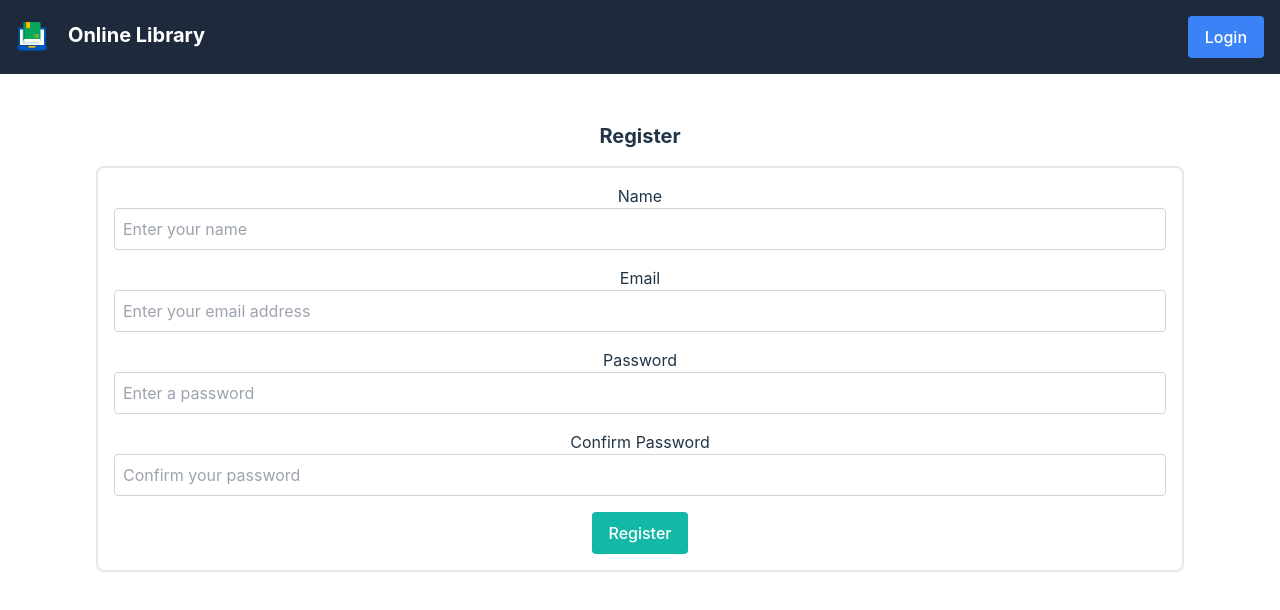
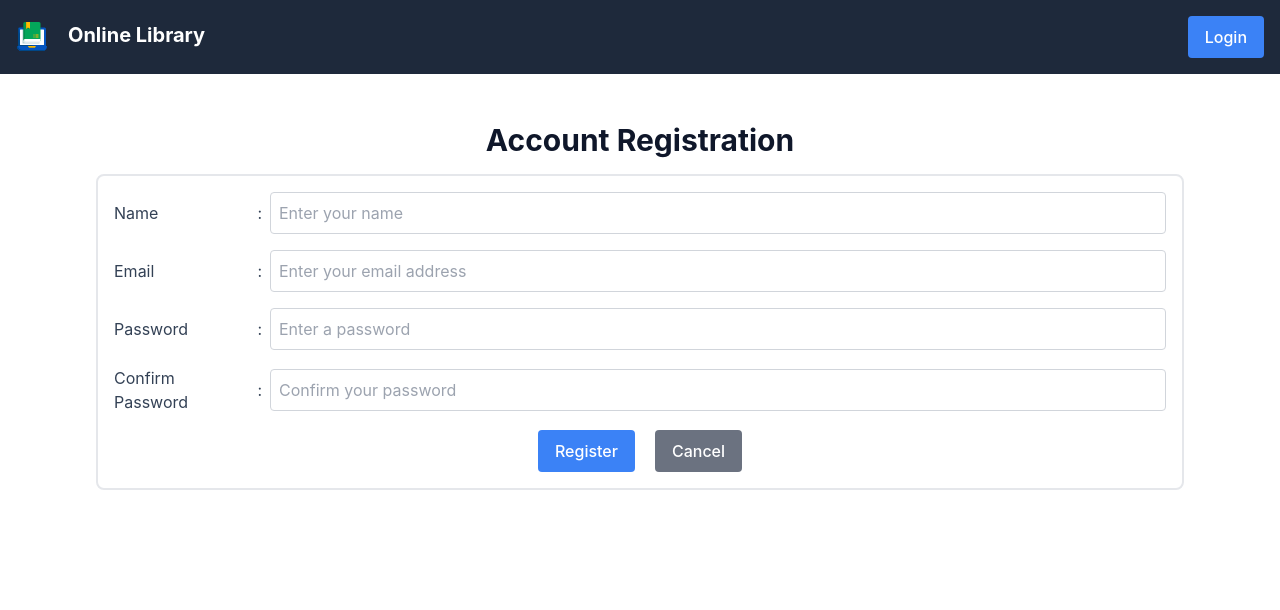
Before and after one commit to munzayanahusn/HW-React-Book, a React (Vite) app in the folder frontend/: page /register in a window 1280 px wide. Shown: the top 610 px of the page. Built offline with nearby package versions, Linux system fonts and the light colour scheme.

Commit message:
style: registration

```diff
--- a/frontend/src/pages/Register.jsx
+++ b/frontend/src/pages/Register.jsx
@@ -24,62 +24,70 @@ const Register = () => {
     }
   };
 
+  const handleCancel = () => {
+    navigate("/");
+  };
+
   return (
-    <div className="w-full py-4 px-24 mx-auto mt-8">
-      <h1 className="text-xl font-bold mb-4">Register</h1>
+    <div className="w-full py-4 px-24 mx-auto mt-8 style={{ width: '2000px' }}">
+      <h1 className="text-3xl text-slate-900 font-bold mb-4">Account Registration</h1>
 
       <div className="border-2 border-gray-200 rounded-lg p-4">
       <form onSubmit={handleSubmit}>
         {error && <div className="text-red-500 mb-4">{error}</div>}
 
-          <div className="mb-4">
-            <label htmlFor="name" className="block">Name</label>
+        <div className="flex mb-4 items-center">
+          <label htmlFor="name" className="block text-slate-700 text-left mr-4" style={{ width: '150px' }}>Name</label>
+          <p className="text-slate-700 mr-2">:</p>
           <input
             type="text"
             id="name"
             name="name"
             placeholder="Enter your name"
-              className="border border-gray-300 rounded p-2 w-full"
+            className="bg-white border border-gray-300 rounded p-2 w-full"
             value={name}
             onChange={(e) => setName(e.target.value)}
             required
           />
         </div>
 
-          <div className="mb-4">
-            <label htmlFor="email" className="block">Email</label>
+        <div className="flex mb-4 items-center">
+          <label htmlFor="email" className="block text-slate-700 text-left mr-4" style={{ width: '150px' }}>Email</label>
+          <p className="text-slate-700 mr-2">:</p>
           <input
             type="email"
             id="email"
             name="email"
             placeholder="Enter your email address"
-              className="border border-gray-300 rounded p-2 w-full"
+            className="bg-white border border-gray-300 rounded p-2 w-full"
             value={email}
             onChange={(e) => setEmail(e.target.value)}
             required
           />
         </div>
 
-          <div className="mb-4">
-            <label htmlFor="password" className="block">Password</label>
+        <div className="flex mb-4 items-center">
+          <label htmlFor="password" className="block text-slate-700 text-left mr-4" style={{ width: '150px' }}>Password</label>
+          <p className="text-slate-700 mr-2">:</p>
           <input
             type="password"
             id="password"
             placeholder="Enter a password"
-              className="border border-gray-300 rounded p-2 w-full"
+            className="bg-white border border-gray-300 rounded p-2 w-full"
             value={password}
             onChange={(e) => setPassword(e.target.value)}
             required
           />
         </div>
 
-          <div className="mb-4">
-            <label htmlFor="confirmPassword" className="block">Confirm Password</label>
+        <div className="flex mb-4 items-center">
+          <label htmlFor="confirmPassword" className="block text-left text-slate-700 mr-4" style={{ width: '150px' }}>Confirm Password</label>
+          <p className="text-slate-700 mr-2">:</p>
           <input
             type="password"
             id="confirmPassword"
             placeholder="Confirm your password"
-              className={`border border-gray-300 rounded p-2 w-full ${password !== confirmPassword && 'border-red-500'}`}
+            className={`bg-white border border-gray-300 rounded p-2 w-full ${password !== confirmPassword && 'border-red-500'}`}
             value={confirmPassword}
             onChange={(e) => setConfirmPassword(e.target.value)}
             required
@@ -89,7 +97,10 @@ const Register = () => {
           )}
         </div>
 
-          <button className="bg-teal-500 hover:bg-teal-600 text-white py-2 px-4 rounded" type="submit">Register</button>
+        <div className="flex justify-center">
+          <button className="bg-blue-500 hover:bg-blue-700 text-white py-2 px-4 mr-5 rounded" type="submit">Register</button>
+          <button className="bg-gray-500 hover:bg-gray-700 text-white py-2 px-4 rounded" onClick={handleCancel}>Cancel</button>
+        </div>
       </form>
       </div>
     </div>
```
Lines whose indentation alone changed are shown as unchanged.
